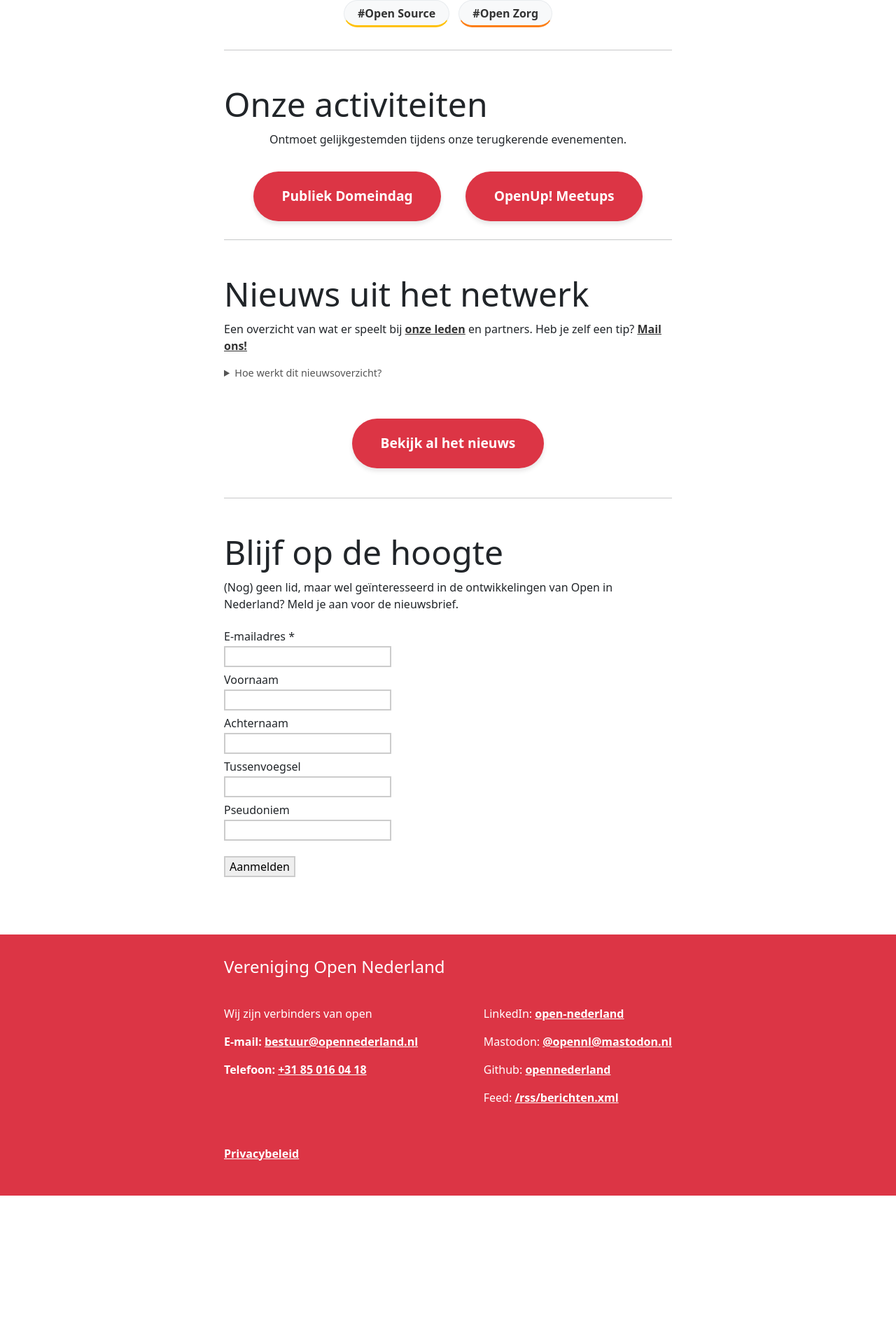
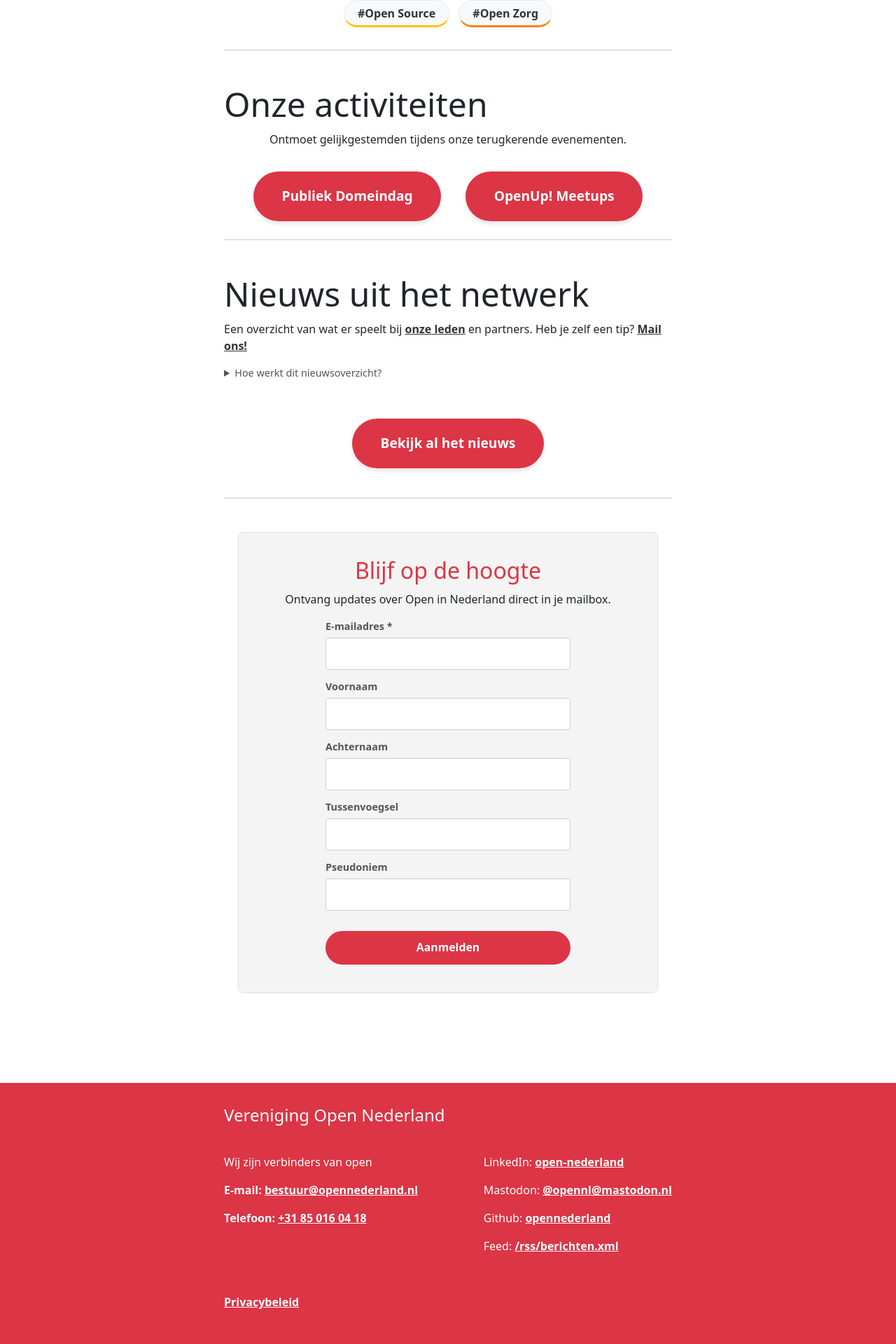
Before and after one commit to opennederland/www.opennederland.nl, a Jekyll site: the page built from index.md, in a window 1280 px wide. Shown: the part 1283-3203 px from the top of the page at 70% size. Built offline with Jekyll 4.4.1, drawn with Linux system fonts in a browser that asks for light colours; before the commit the page ends 2991 px from its top, so only the background shows below that.

Commit message:
Laposta styling verbeterd

```diff
--- a/_includes/laposta.html
+++ b/_includes/laposta.html
@@ -1,3 +1,9 @@
+
+<div class="newsletter-box">
+
+    <h3>Blijf op de hoogte</h3>
+    <p>Ontvang updates over Open in Nederland direct in je mailbox.</p>
+
     <form method="post" action="https://open-nederland.email-provider.eu/subscribe/post/index.php" accept-charset="utf-8" class="form-9btf4scm1j">
     <input type="hidden" name="next" value="{{ site.url }}/bedankt">
     <input type="hidden" name="a" value="eonujxyp8a">
@@ -11,16 +17,4 @@
     <label><input type="submit" value="Aanmelden"></label>
     </form>
     <script src="https://open-nederland.email-provider.eu/subscribe/check/validate.js"></script>
-<style>
-/* these classes can be used to style the form */
-.form-9btf4scm1j {}
-.form-9btf4scm1j label { display: block; padding: .4em 0 .1em 0; }
-.form-9btf4scm1j fieldset { border: 0; }
-.form-9btf4scm1j fieldset label { display: inline; padding: 0 0 0 .1em; }
-.form-9btf4scm1j input[type=text], .form-9btf4scm1j input[type=email], .form-9btf4scm1j input[type=number] {}
-.form-9btf4scm1j input[type=submit] { margin-top: 1em; }
-/* client side validation */
-.form-9btf4scm1j input:invalid { border: 2px dashed red; }
-.form-9btf4scm1j input:invalid:required { border: 2px solid #ccc; }
-.form-9btf4scm1j input:valid { border: 2px solid #ccc; }
-</style>
+</div>
--- a/assets/css/style.css
+++ b/assets/css/style.css
@@ -464,6 +464,72 @@
 }
 
 
+/* --- Laposta Nieuwsbrief Styling --- */
+
+.newsletter-box {
+    background-color: #f4f4f4;
+    padding: 2em;
+    border-radius: 8px;
+    margin: 3em auto;
+    max-width: 600px; /* Niet te breed */
+    text-align: center;
+    border: 1px solid #e0e0e0;
+}
+
+.newsletter-box h3 {
+    margin-top: 0;
+    color: var(--main-color);
+}
+
+.newsletter-box form {
+    display: flex;
+    flex-direction: column;
+    gap: 0.8em;
+    max-width: 350px; /* Het formulier zelf smal houden */
+    margin: 1em auto;
+    text-align: left;
+}
+
+/* Labels iets netter maken */
+.newsletter-box label {
+    font-weight: bold;
+    font-size: 0.9em;
+    margin-bottom: -0.5em; /* Dichter op het invoerveld */
+    color: #555;
+}
+
+/* De invoervelden */
+.newsletter-box input[type="text"],
+.newsletter-box input[type="email"] {
+    width: 100%;
+    padding: 10px 12px;
+    border: 1px solid #ccc;
+    border-radius: 4px;
+    font-size: 1em;
+    box-sizing: border-box;
+}
+
+/* De knop (stijl overnemen van je .main-item pill buttons) */
+.newsletter-box input[type="submit"] {
+    background-color: var(--main-color);
+    color: #fff;
+    border: none;
+    padding: 12px 24px;
+    font-size: 1.1em;
+    font-weight: 700;
+    border-radius: 50px;
+    cursor: pointer;
+    margin-top: 1em;
+    width: 100%;
+    transition: all 0.2s;
+}
+
+.newsletter-box input[type="submit"]:hover {
+    filter: brightness(110%);
+    transform: translateY(-2px);
+    box-shadow: 0 4px 8px rgba(0,0,0,0.1);
+}
+
 
 
 
--- a/index.md
+++ b/index.md
@@ -77,8 +77,4 @@
 
 <hr />
 
-## Blijf op de hoogte
-
-(Nog) geen lid, maar wel geïnteresseerd in de ontwikkelingen van Open in Nederland? Meld je aan voor de nieuwsbrief.
-
 {% include laposta.html %}
```
Lines whose indentation alone changed are shown as unchanged.
